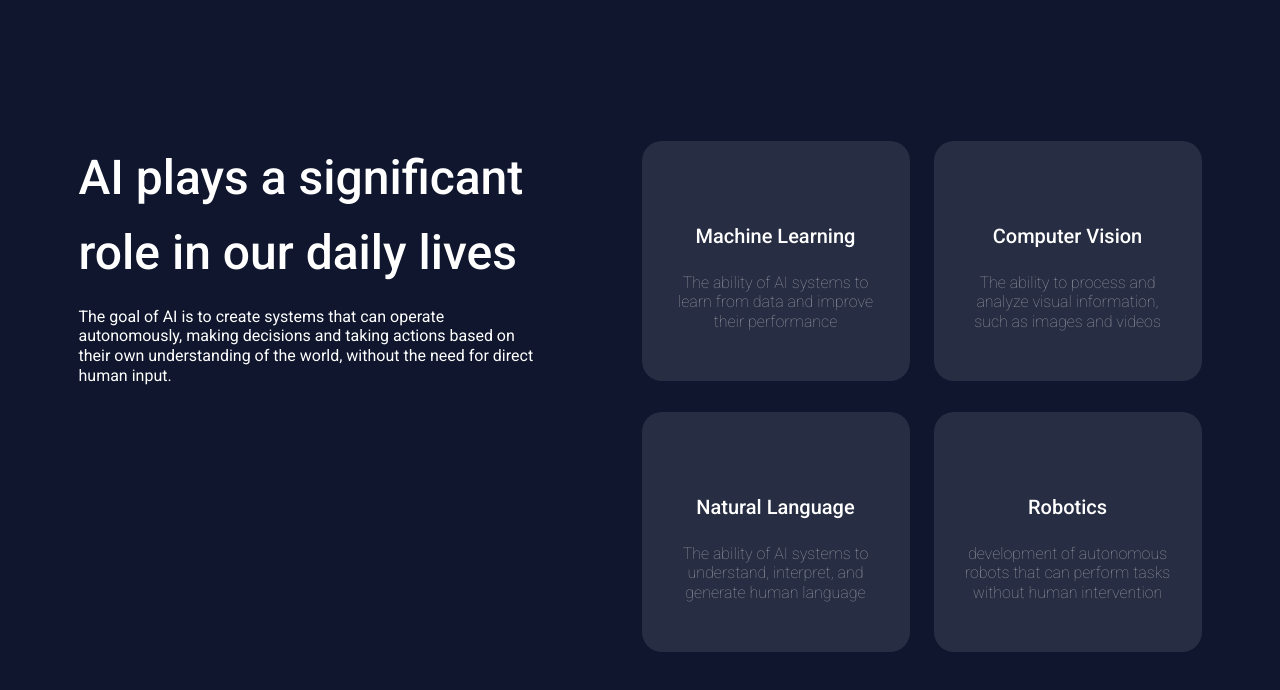
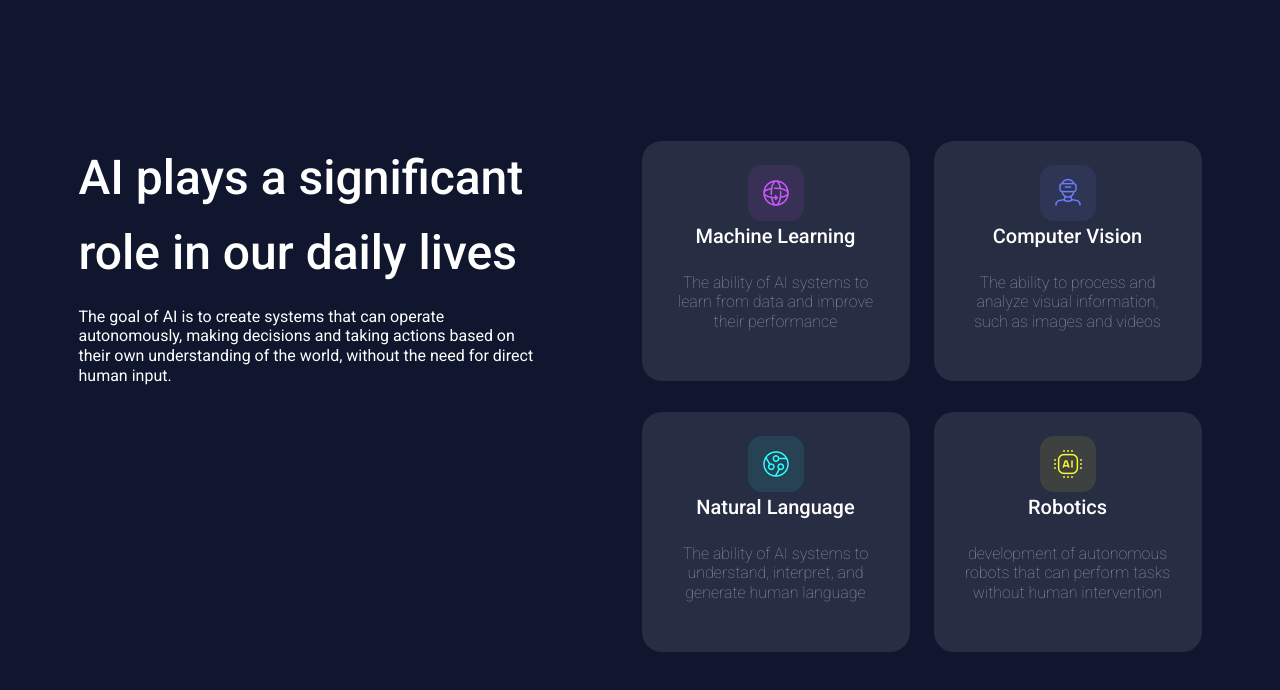
Before and after one commit to MaciejDabrowski1999/Sekcja-4-obszar, a website built with Vite: page index.html in a window 1280 px wide. Built offline with nearby package versions, Linux system fonts and the light colour scheme.

Commit message:
add logos

```diff
--- a/index.html
+++ b/index.html
@@ -26,7 +26,9 @@
       <section class="banner-ad">
         <div class="banner-ad_box">
           <section class="banner-ad_title-section">
-            <div class="banner-ad_logo"></div>
+            <div class="banner-ad_logo color_primary1">
+              <img src="/src/Images/3d-sphere.png" />
+            </div>
             <h2 class="banner-ad_title">Machine Learning</h2>
           </section>
           <p class="banner-ad_description">
@@ -36,7 +38,9 @@
         </div>
         <div class="banner-ad_box">
           <section class="banner-ad_title-section">
-            <div class="banner-ad_logo"></div>
+            <div class="banner-ad_logo color_primary2">
+              <img src="/src/Images/vr-user-glasses.png" />
+            </div>
             <h2 class="banner-ad_title">Computer Vision</h2>
           </section>
           <p class="banner-ad_description">
@@ -46,7 +50,9 @@
         </div>
         <div class="banner-ad_box">
           <section class="banner-ad_title-section">
-            <div class="banner-ad_logo"></div>
+            <div class="banner-ad_logo color_primary3">
+              <img src="/src/Images/technology-circle-objects.png" />
+            </div>
             <h2 class="banner-ad_title">Natural Language</h2>
           </section>
           <p class="banner-ad_description">
@@ -56,7 +62,9 @@
         </div>
         <div class="banner-ad_box">
           <section class="banner-ad_title-section">
-            <div class="banner-ad_logo"></div>
+            <div class="banner-ad_logo color_primary4">
+              <img src="/src/Images/ai-artificial-intelligence-chip.png" />
+            </div>
             <h2 class="banner-ad_title">Robotics</h2>
           </section>
           <p class="banner-ad_description">
--- a/src/global-styles/styles/root.scss
+++ b/src/global-styles/styles/root.scss
@@ -4,10 +4,10 @@
 
 :root {
     --color-primary: #0f162d;
-    --color-primary2: #ca59ff;
-    --color-primary3: #6c7cff;
-    --color-primary4: #2affff;
-    --color-primary5: #fff626;
+    --color-primary2: rgb(202, 89, 255, 0.1);
+    --color-primary3: rgb(108, 124, 255, 0.1);
+    --color-primary4: rgb(42, 255, 255, 0.1);
+    --color-primary5: rgb(255, 246, 41, 0.1);
     --color-secondary: #fff;
     --color-secondary2: #272d42;
     --color-secondary3: #000;
--- a/src/pages/home-page/styles/home-page.scss
+++ b/src/pages/home-page/styles/home-page.scss
@@ -137,6 +137,10 @@ p {
     &_logo{
         width: 56px;
         height: 56px;
+        border-radius: 14px;
+        display: flex;
+        justify-content: center;
+        align-items: center;
         margin: 0 auto;
     };
     &_title{
@@ -191,3 +195,17 @@ p {
     };
 
 }
+.color{
+    &_primary1{
+        background-color: var(--color-primary2);
+    }
+    &_primary2{
+        background-color: var(--color-primary3);
+    }
+    &_primary3{
+        background-color: var(--color-primary4);
+    }
+    &_primary4{
+        background-color: var(--color-primary5);
+    }
+}
```
Also changed, not shown: src/Images/3d-sphere.png (added), src/Images/ai-artificial-intelligence-chip.png (added), src/Images/technology-circle-objects.png (added), src/Images/vr-user-glasses.png (added), 2 other files.
